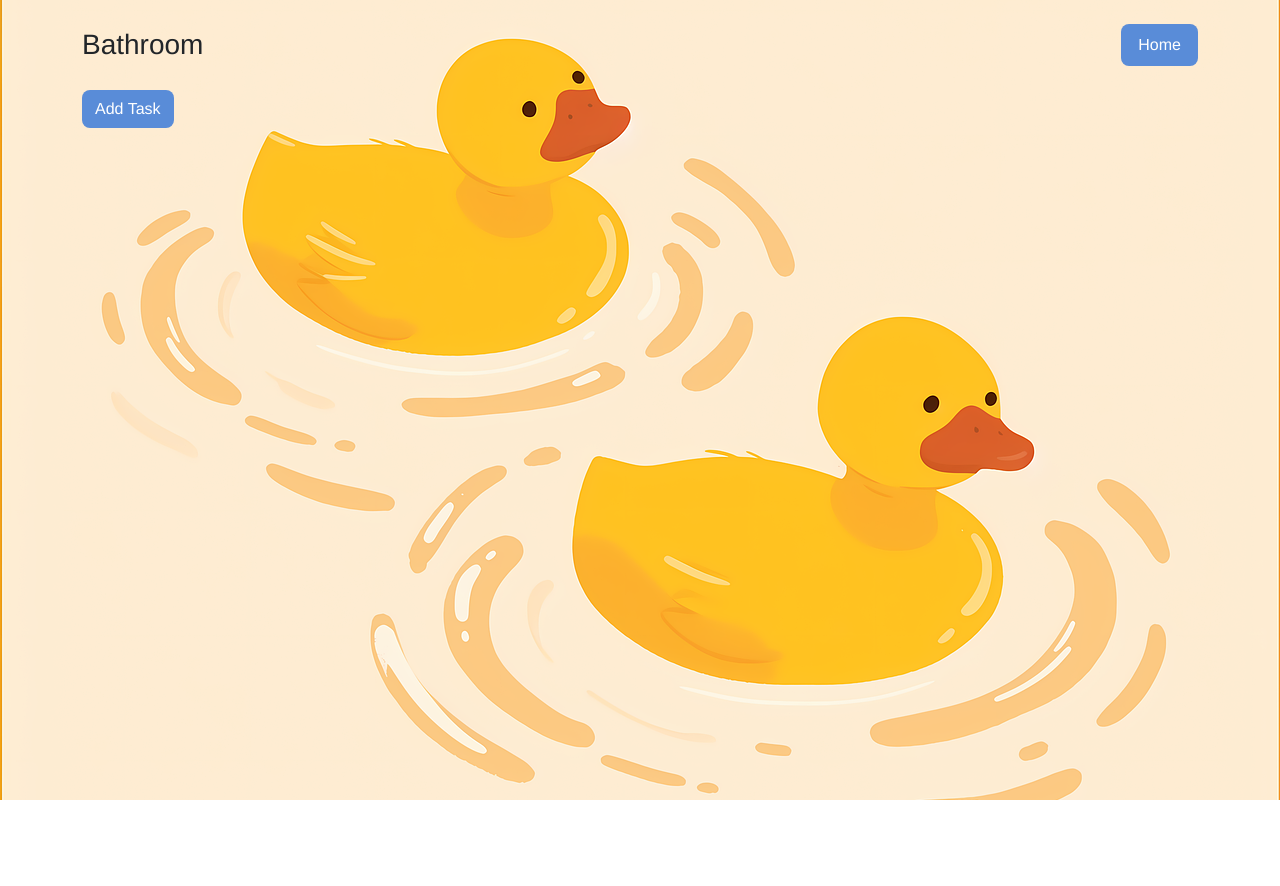
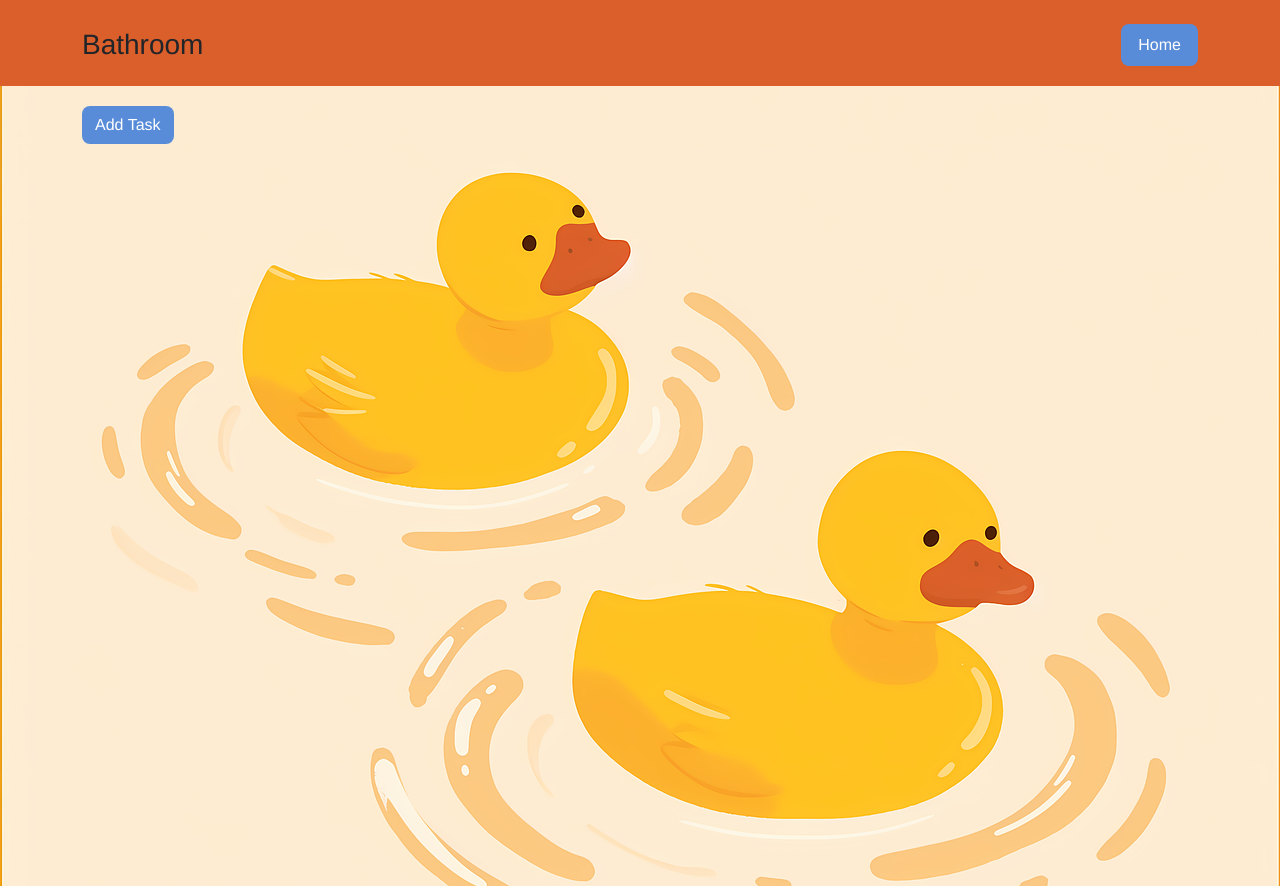
Before and after one commit to CristinaPas/MyChores, an Angular app: page /housekeeping/bathroom in a window 1280 px wide. Before the commit the page ends 800 px from the top, so only its background shows below. Built offline with nearby package versions, Linux system fonts and the light colour scheme.

Commit message:
Correct spacing

```diff
--- a/src/app/pages/housekeeping/bathroom/bathroom.component.css
+++ b/src/app/pages/housekeeping/bathroom/bathroom.component.css
@@ -1,18 +1,22 @@
 
 /* display a picture in the bigger screen */
-:host {
+.main-content {
   display: block;
   min-height: 100vh;
   background-image: url('/bathroom_background.png');
   background-size: cover;
   background-repeat: no-repeat;
   background-position: center;
+  background-position-y: 40%;
+  padding-top: 20px;
 
 }
 
-/* .m-0 {
-  color: #db5f2b;
-} */
+/* bathroom header style */
+.bathroom-headers {
+  background-color: #db5f2b;
+  padding-bottom: 20px;
+}
 
 /* style the home button */
 .btn.custom-btn-home  {
--- a/src/app/pages/housekeeping/bathroom/bathroom.component.html
+++ b/src/app/pages/housekeeping/bathroom/bathroom.component.html
@@ -1,12 +1,20 @@
+
+<div class="bathroom-headers">
 
     <div class="container pt-4"> <!-- adds padding from the top (pt) -->
 
     <!-- Top Row with title and home button-->
-    <div class="d-flex justify-content-between align-items-center mb-4">
+        <div class="d-flex justify-content-between align-items-center">
             <h3 class="m-0">Bathroom </h3>
             <a routerLink="/" class="btn custom-btn-home">Home</a>
         </div>
 
+    </div>
+</div>
+
+<div class="main-content">
+
+    <div class="container">
         <div class="row g-4">
             <div class="d-flex">
                 @if (!showInputField())
@@ -17,8 +25,6 @@
                 }
             </div>
         </div>
-
-
 
         <div class="d-flex gap-2">
             @if (showInputField())
@@ -44,5 +50,6 @@
 
         </ul>
 
+    </div>
 
 </div>
--- a/src/app/pages/housekeeping/kitchen/kitchen.component.html
+++ b/src/app/pages/housekeeping/kitchen/kitchen.component.html
@@ -16,7 +16,7 @@
 
 <div class="main-content">
 
-    <div class="container"> <!-- adds padding from the top (pt) -->
+    <div class="container">
         <a>My main container here</a>
     </div>
 
```
Lines whose indentation alone changed are shown as unchanged.
